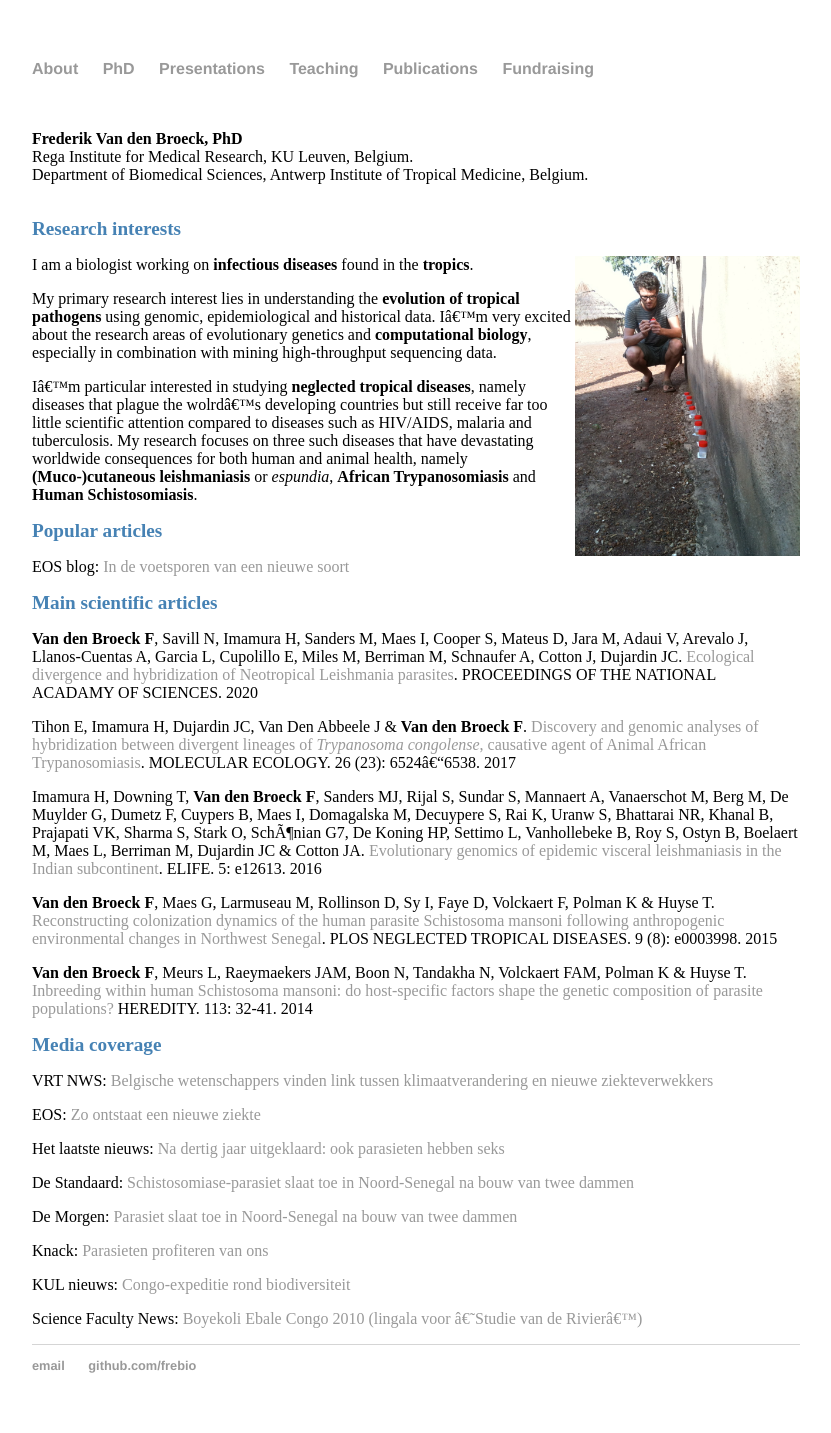
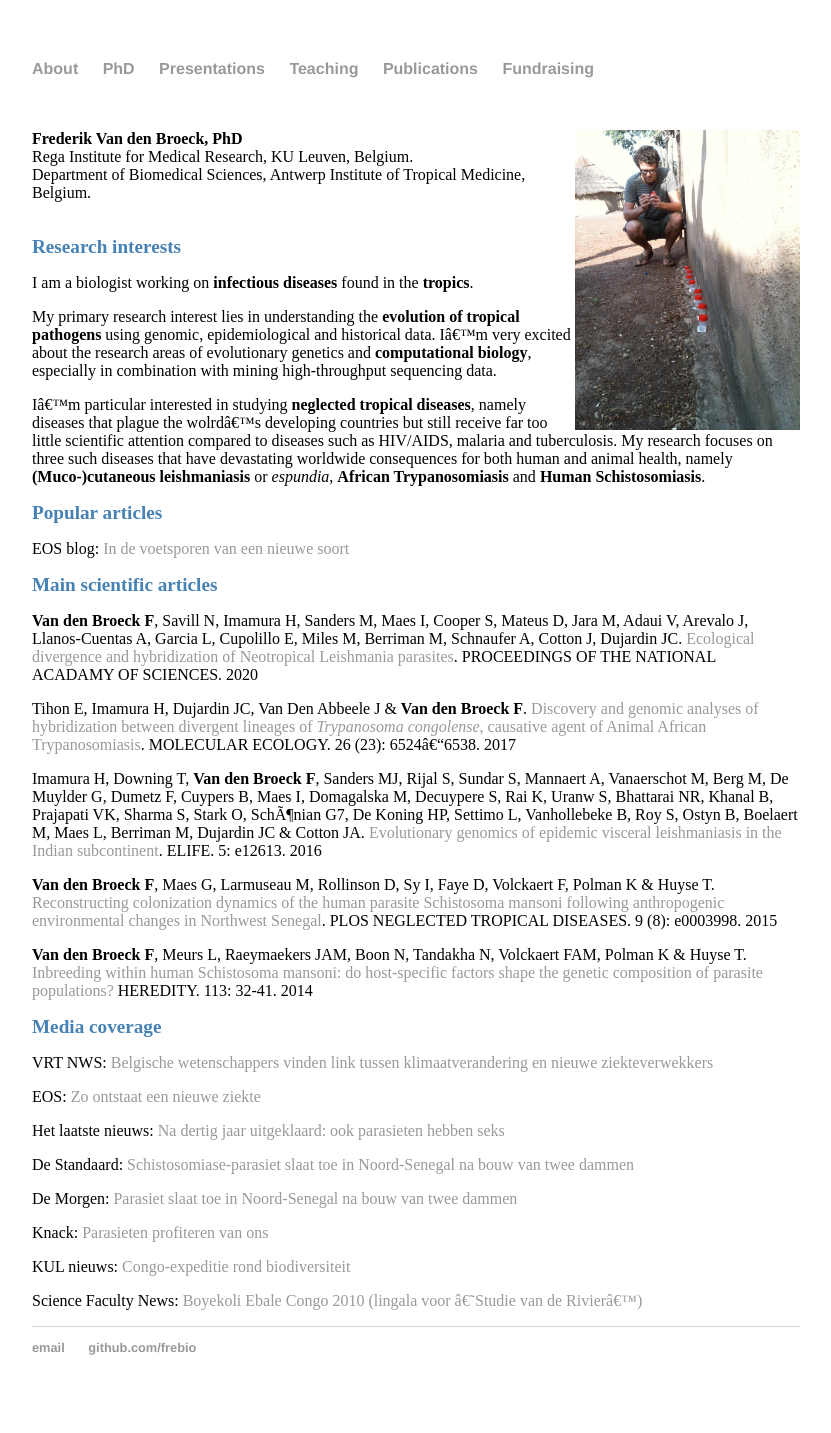
Before and after one commit to FreBio/FreBio.github.io, a Jekyll site: the page built from index.md, in a window 1280 px wide. Shown: the whole page, without its empty margins (224-1055 px from the left). Built offline with Jekyll 4.4.1, drawn with Linux system fonts in a browser that asks for light colours; our own code applies the rules of GitHub Pages for plain Markdown files; comment, search, counter and statistics services are not loaded.

Commit message:
Update index.md

```diff
--- a/index.md
+++ b/index.md
@@ -1,5 +1,6 @@
 <br />
 <br />
+<img align="right" height="300" src="images/IMG_1380.jpeg">
 **Frederik Van den Broeck, PhD** <br />
 Rega Institute for Medical Research, KU Leuven, Belgium. <br />
 Department of Biomedical Sciences, Antwerp Institute of Tropical Medicine, Belgium. <br />
@@ -8,7 +9,6 @@ Department of Biomedical Sciences, Antwerp Institute of Tropical Medicine, Belgi
 
 
 # Research interests
-<img align="right" height="300" src="images/IMG_1380.jpeg">
 I am a biologist working on **infectious diseases** found in the **tropics**.
 
 My primary research interest lies in understanding the **evolution of tropical pathogens** using genomic, epidemiological and historical data. I’m very excited about the research areas of evolutionary genetics and **computational biology**, especially in combination with mining high-throughput sequencing data.
```
